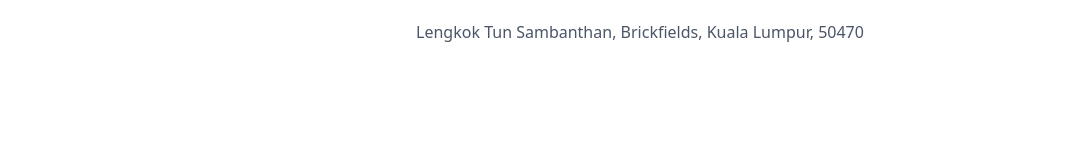
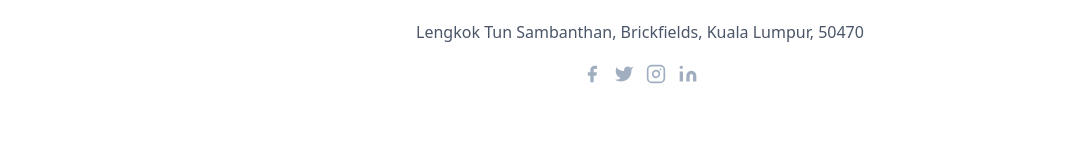
Before and after one commit to jniyaz/jniyaz.github.io, a Next.js app: page /contact in a window 1280 px wide. Shown: the part 767-921 px from the top of the page, without its empty margins (0-1074 px from the left). Built offline with nearby package versions, Linux system fonts and the light colour scheme.

Commit message:
code refactoring

```diff
--- a/src/pages/blog/[slug].js
+++ b/src/pages/blog/[slug].js
@@ -19,11 +19,35 @@ function BlogDetailPage({ post }) {
     )
 }
 
-BlogDetailPage.getInitialProps = async (ctx) => {
-    const slug = ctx.query.slug;
-    const res = await fetch('https://public-api.wordpress.com/wp/v2/sites/niyazjamal.wordpress.com/posts?slug=' + slug);
-    const json = await res.json();
-    return { post: json[0] }
+
+// This function gets called at build time
+export async function getStaticPaths() {
+    // Call an external API endpoint to get posts
+    const res = await fetch('https://public-api.wordpress.com/wp/v2/sites/niyazjamal.wordpress.com/posts?per_page=10&order=desc')
+    const posts = await res.json()
+
+    const paths = posts.map((post) => ({
+        params: { slug: post.slug },
+    }))
+
+    return { paths, fallback: false }
 }
 
+// This also gets called at build time
+export async function getStaticProps({ params }) {
+    const res = await fetch(`https://public-api.wordpress.com/wp/v2/sites/niyazjamal.wordpress.com/posts?slug=${params.slug}`)
+    const json = await res.json()
+    const post = json[0];
+    // Pass post data to the page via props
+    return { props: { post } }
+}
+
+// Works only with server
+// BlogDetailPage.getInitialProps = async (ctx) => {
+//     const slug = ctx.query.slug;
+//     const res = await fetch('https://public-api.wordpress.com/wp/v2/sites/niyazjamal.wordpress.com/posts?slug=' + slug);
+//     const json = await res.json();
+//     return { post: json[0] }
+// }
+
 export default BlogDetailPage;
--- a/src/pages/contact.js
+++ b/src/pages/contact.js
@@ -34,24 +34,24 @@ export default function Contact() {
                                 <a className="text-indigo-500">jamalniyaz@live.com</a>
                                 <p className="leading-normal my-5">Lengkok Tun Sambanthan, Brickfields, Kuala Lumpur, 50470</p>
                                 <span className="inline-flex">
-                                    <a classNameName="text-gray-500" href="https://www.facebook.com/niyaz.dev" target="_blank">
-                                        <svg fill="currentColor" strokeLinecap="round" strokeLinejoin="round" strokeWidth="2" classNameName="w-5 h-5" viewBox="0 0 24 24">
+                                    <a className="text-gray-500" href="https://www.facebook.com/niyaz.dev" target="_blank">
+                                        <svg fill="currentColor" strokeLinecap="round" strokeLinejoin="round" strokeWidth="2" className="w-5 h-5" viewBox="0 0 24 24">
                                             <path d="M18 2h-3a5 5 0 00-5 5v3H7v4h3v8h4v-8h3l1-4h-4V7a1 1 0 011-1h3z"></path>
                                         </svg>
                                     </a>
-                                    <a classNameName="ml-3 text-gray-500" href="https://twitter.com/niyaz_dev" target="_blank">
-                                        <svg fill="currentColor" strokeLinecap="round" strokeLinejoin="round" strokeWidth="2" classNameName="w-5 h-5" viewBox="0 0 24 24">
+                                    <a className="ml-3 text-gray-500" href="https://twitter.com/niyaz_dev" target="_blank">
+                                        <svg fill="currentColor" strokeLinecap="round" strokeLinejoin="round" strokeWidth="2" className="w-5 h-5" viewBox="0 0 24 24">
                                             <path d="M23 3a10.9 10.9 0 01-3.14 1.53 4.48 4.48 0 00-7.86 3v1A10.66 10.66 0 013 4s-4 9 5 13a11.64 11.64 0 01-7 2c9 5 20 0 20-11.5a4.5 4.5 0 00-.08-.83A7.72 7.72 0 0023 3z"></path>
                                         </svg>
                                     </a>
-                                    <a classNameName="ml-3 text-gray-500" href="https://www.instagram.com/niyaz.dev/" target="_blank">
-                                        <svg fill="none" stroke="currentColor" strokeLinecap="round" strokeLinejoin="round" strokeWidth="2" classNameName="w-5 h-5" viewBox="0 0 24 24">
+                                    <a className="ml-3 text-gray-500" href="https://www.instagram.com/niyaz.dev/" target="_blank">
+                                        <svg fill="none" stroke="currentColor" strokeLinecap="round" strokeLinejoin="round" strokeWidth="2" className="w-5 h-5" viewBox="0 0 24 24">
                                             <rect width="20" height="20" x="2" y="2" rx="5" ry="5"></rect>
                                             <path d="M16 11.37A4 4 0 1112.63 8 4 4 0 0116 11.37zm1.5-4.87h.01"></path>
                                         </svg>
                                     </a>
-                                    <a classNameName="ml-3 text-gray-500" href="https://www.linkedin.com/in/niyazahamed" target="_blank">
-                                        <svg fill="currentColor" stroke="currentColor" strokeLinecap="round" strokeLinejoin="round" strokeWidth="0" classNameName="w-5 h-5" viewBox="0 0 24 24">
+                                    <a className="ml-3 text-gray-500" href="https://www.linkedin.com/in/niyazahamed" target="_blank">
+                                        <svg fill="currentColor" stroke="currentColor" strokeLinecap="round" strokeLinejoin="round" strokeWidth="0" className="w-5 h-5" viewBox="0 0 24 24">
                                             <path stroke="none" d="M16 8a6 6 0 016 6v7h-4v-7a2 2 0 00-2-2 2 2 0 00-2 2v7h-4v-7a6 6 0 016-6zM2 9h4v12H2z"></path>
                                             <circle cx="4" cy="4" r="2" stroke="none"></circle>
                                         </svg>
--- a/src/pages/index.js
+++ b/src/pages/index.js
@@ -18,10 +18,18 @@ function IndexPage({ posts }) {
   )
 }
 
-IndexPage.getInitialProps = async (ctx) => {
+// Only on Server
+// IndexPage.getInitialProps = async (ctx) => {
+//   const res = await fetch('https://public-api.wordpress.com/wp/v2/sites/niyazjamal.wordpress.com/posts?per_page=10&order=desc')
+//   const json = await res.json()
+//   return { posts: json }
+// }
+
+// This also gets called at build time
+export async function getStaticProps({ params }) {
   const res = await fetch('https://public-api.wordpress.com/wp/v2/sites/niyazjamal.wordpress.com/posts?per_page=10&order=desc')
-  const json = await res.json()
-  return { posts: json }
+  const posts = await res.json()
+  return { props: { posts } }
 }
 
 export default IndexPage;
```
